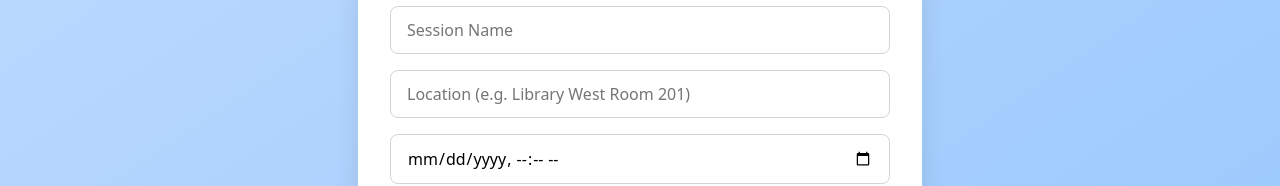
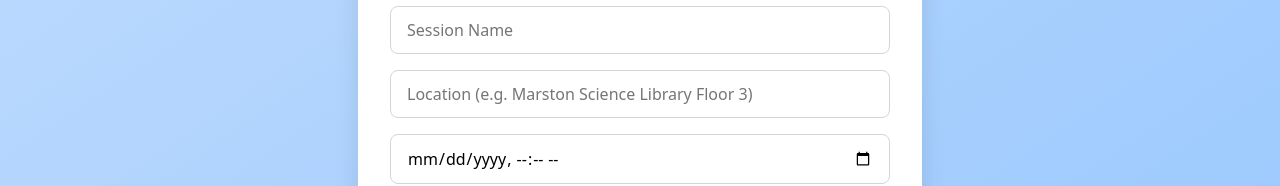
Before and after one commit to marksweeney3/Project-CEN3031, a React (Vite) app in the folder frontend/: page /study-sessions in a window 1280 px wide. Both pictures are taken after a click on the button "Create Session". Shown: the part 248-434 px from the top of the page. Built offline with nearby package versions, Linux system fonts and the light colour scheme.

Commit message:
Fixed the description on the sessions page.

```diff
--- a/frontend/src/pages/StudySessions/CreateSessionTab.tsx
+++ b/frontend/src/pages/StudySessions/CreateSessionTab.tsx
@@ -60,7 +60,7 @@ function CreateSessionTab() {
                     ))}
                 </select>
                 <input name="name" placeholder="Session Name" required className={styles.input}/>
-                <input name="location" placeholder="Location (e.g. Library West Room 201)" required
+                <input name="location" placeholder="Location (e.g. Marston Science Library Floor 3)" required
                        className={styles.input}/>
                 <input name="date_time" type="datetime-local" required className={styles.input}/>
                 <textarea name="description" placeholder="Description" rows={3} className={styles.textarea}/>
--- a/frontend/src/pages/StudySessions/MySessionsTab.tsx
+++ b/frontend/src/pages/StudySessions/MySessionsTab.tsx
@@ -40,7 +40,8 @@ function MySessionsTab() {
                         <div key={session.id} className={styles.sessionCard}>
                             <h3>{session.name}</h3>
                             <p><strong>Group:</strong> {session.group_name}</p>
-                            <p><strong>Course:</strong> {session.course_code}</p>
+                            <p><strong>Subject:</strong> {session.course_code.split("-")[0]}</p>
+                            <p><strong>Course Code:</strong> {session.course_code.split("-")[1]}</p>
                             <p><strong>Location:</strong> {session.location}</p>
                             <p><strong>Time:</strong> {new Date(session.date_time).toLocaleString()}</p>
                             <p><strong>Description:</strong> {session.description}</p>
```
